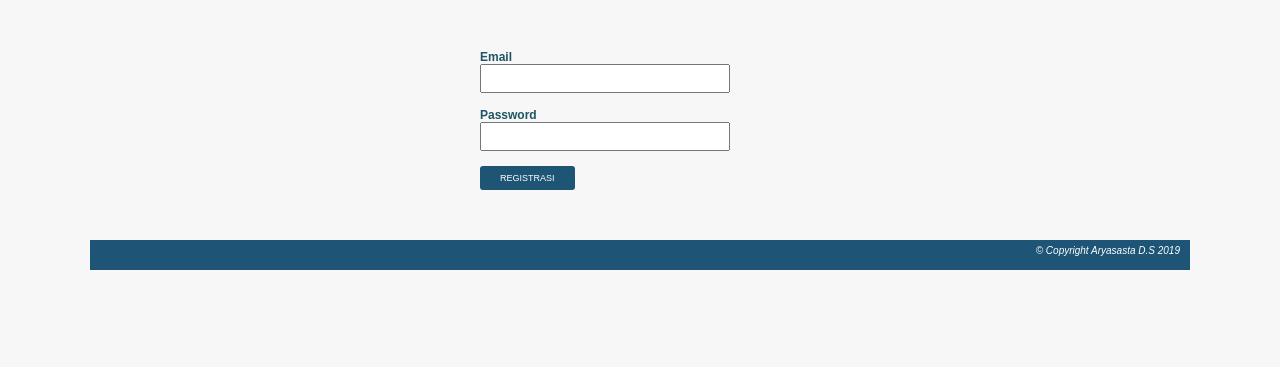
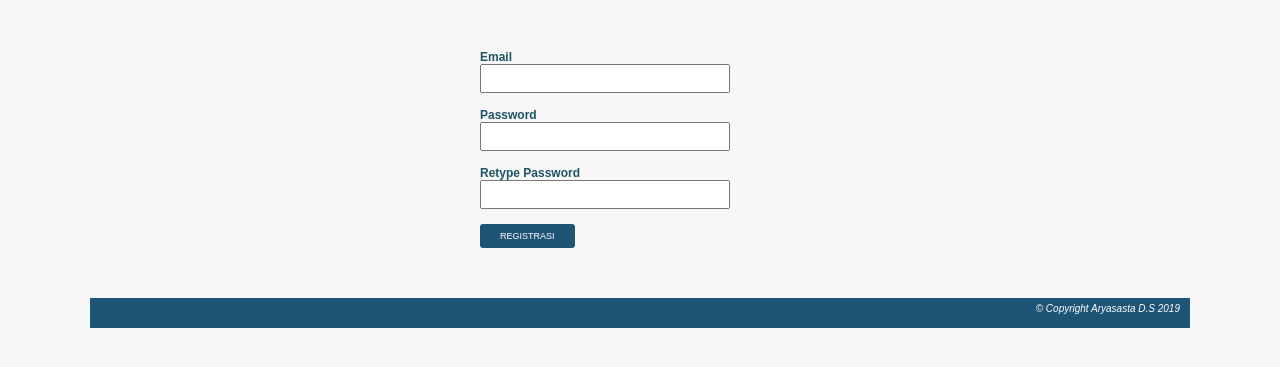
Before and after one commit to wayanedi/tugas-docker, a PHP site: page /regis.php in a window 1280 px wide. Shown: the part 50-417 px from the top of the page. Run offline with PHP 8.4, Linux system fonts and the light colour scheme.

Commit message:
cek user and retype password

```diff
--- a/app/regis.php
+++ b/app/regis.php
@@ -6,7 +6,25 @@
 
 		$username = $_POST['email'];
 		$password = $_POST['password'];
-			$sql = "INSERT INTO user (Email,Password) VALUES ('".$username."','".$password."') ";
+		$retypePassword = $_POST['retypePassword'];
+
+		if($password == $retypePassword){
+
+			$sqlCek = "SELECT * FROM user WHERE Email = '".$username."'";
+
+			$hasil = mysqli_query($con, $sql);
+
+			if(mysqli_num_rows($hasil)>0){
+
+				?>
+				<script>
+					alert("Email SUdah Terdaftar");
+				</script>
+				<?php
+			}
+			else{
+
+				$sql = "INSERT INTO user (Email,Password) VALUES ('".$username."','".$password."')";
 				$result = mysqli_query($con,$sql);
 				if($result){
 					header("location:index.php");
@@ -14,7 +32,15 @@
 					echo "Error: " . $sql . "<br>" . mysqli_error($conn);
 				}
 
-
+			}
+		}
+		else{
+			?>
+			<script>
+				alert("Password tidak sama");
+			</script>
+			<?php
+		}
 	}
 ?>
 
@@ -41,6 +67,11 @@
 			</div>
 
 			<div class="element-form">
+				<label>Retype Password</label>
+				<span><input type="password" name="retypePassword" required="Password anda kosong"></span>
+			</div>
+
+			<div class="element-form">
 				<span><input type="submit" name="submit" id="submit" value="REGISTRASI"></span>
 			</div>
 		</div>
```
Also changed, not shown: app/index.php (+3 -9 lines). Lines whose indentation alone changed are shown as unchanged.
